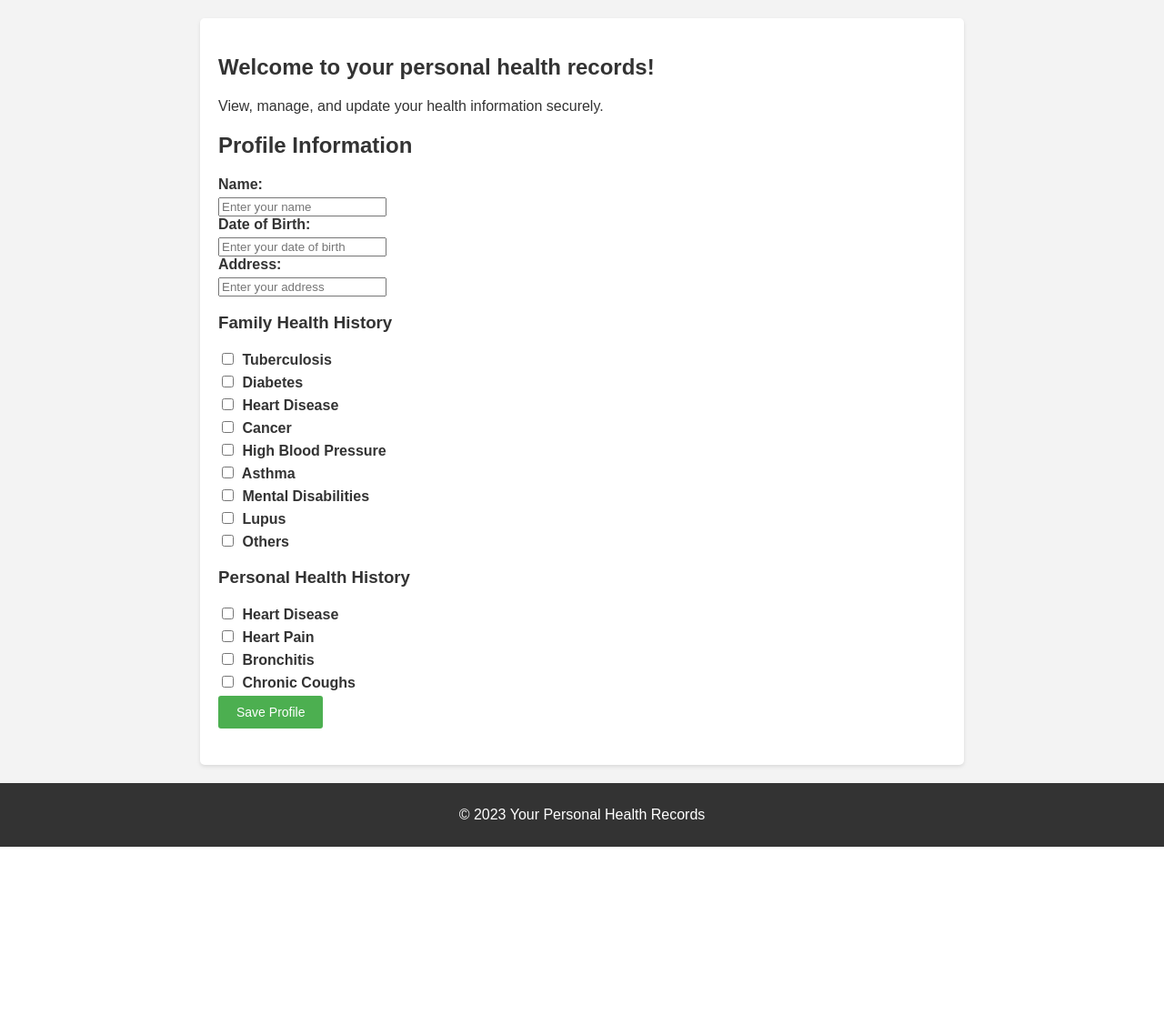
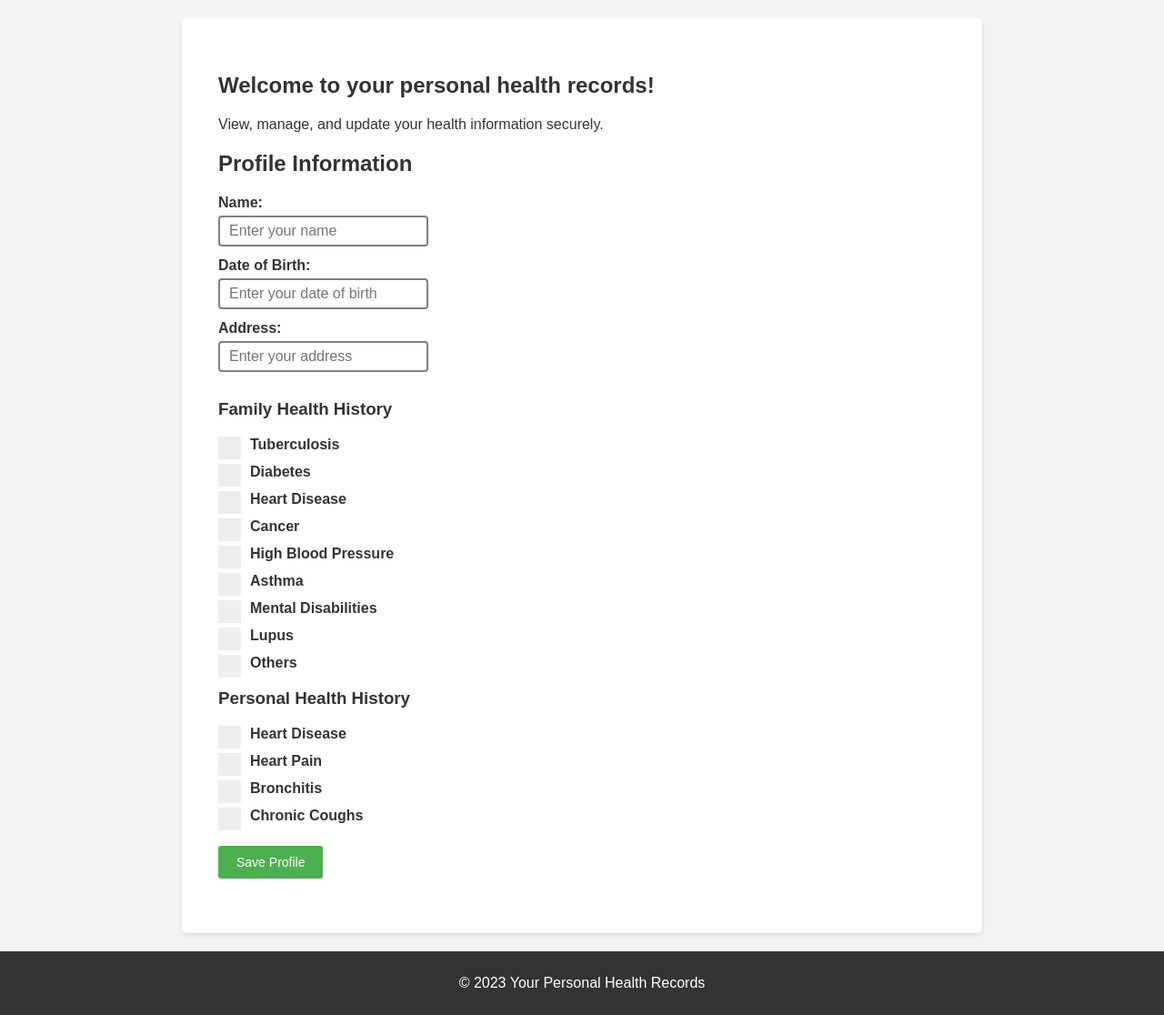
Before and after one commit to FelipeBragaUEA/Cryptermo, a Flask app: page / in a window 1280 px wide. Shown: the part 99-1215 px from the top of the page at 91% size. Before the commit the page ends 1030 px from the top, so only its background shows below. Run offline with Flask 3, Linux system fonts and the light colour scheme.

Commit message:
UI changes

```diff
--- a/templates/index.html
+++ b/templates/index.html
@@ -6,6 +6,7 @@
     body {
       background-color: #f3f3f3;
       color: #333;
+      font-size: medium;
       font-family: Arial, sans-serif;
       margin: 0;
       padding: 0;
@@ -43,7 +44,7 @@
     main {
       max-width: 800px;
       margin: 20px auto;
-      padding: 20px;
+      padding: 40px;
       background-color: #fff;
       border-radius: 5px;
       box-shadow: 0 2px 4px rgba(0, 0, 0, 0.1);
@@ -60,6 +61,7 @@
     label {
       display: block;
       margin-bottom: 5px;
+      font-size: medium;
       font-weight: bold;
     }
 
@@ -67,10 +69,83 @@
       margin-right: 5px;
     }
 
+    input[type=text] {
+      margin-bottom: 12px;
+      padding: 6px 10px;
+      border: 2px solid gray;
+      border-radius: 4px;
+      font-size: medium;
+    }
+
+    .container {
+      display: block;
+      position: relative;
+      padding-left: 35px;
+      margin-bottom: 12px;
+      cursor: pointer;
+      -webkit-user-select: none;
+      -moz-user-select: none;
+      -ms-user-select: none;
+      user-select: none;
+    }
+
+    .container input {
+      position: absolute;
+      opacity: 0;
+      cursor: pointer;
+      height: 0;
+      width: 0;
+    }
+
+    .checkmark {
+      position: absolute;
+      top: 0;
+      left: 0;
+      height: 25px;
+      width: 25px;
+      background-color: #eee;
+    }
+
+    /* On mouse-over, add a grey background color */
+    .container:hover input ~ .checkmark {
+      background-color: #ccc;
+    }
+
+    /* When the checkbox is checked, add a blue background */
+    .container input:checked ~ .checkmark {
+      background-color: #2196F3;
+    }
+
+    /* Create the checkmark/indicator (hidden when not checked) */
+    .checkmark:after {
+      content: "";
+      position: absolute;
+      display: none;
+    }
+
+    /* Show the checkmark when checked */
+    .container input:checked ~ .checkmark:after {
+      display: block;
+    }
+
+    /* Style the checkmark/indicator */
+    .container .checkmark:after {
+      left: 9px;
+      top: 5px;
+      width: 5px;
+      height: 10px;
+      border: solid white;
+      border-width: 0 3px 3px 0;
+      -webkit-transform: rotate(45deg);
+      -ms-transform: rotate(45deg);
+      transform: rotate(45deg);
+    }
+
     button {
       background-color: #4CAF50;
       color: #fff;
       border: none;
+      margin-top: 12px;
       padding: 10px 20px;
       text-align: center;
       text-decoration: none;
@@ -122,8 +197,6 @@
       <p>View, manage, and update your health information securely.</p>
     </section>
 
-
-
     <!-- Add more sections as needed for additional features or information -->
 
     <section>
@@ -139,21 +212,59 @@
         <input type="text" id="address" name="address" placeholder="Enter your address">
 
         <h3>Family Health History</h3>
-        <label><input type="checkbox" name="family-history" value="Tuberculosis"> Tuberculosis</label>
-        <label><input type="checkbox" name="family-history" value="Diabetes"> Diabetes</label>
-        <label><input type="checkbox" name="family-history" value="Heart Disease"> Heart Disease</label>
-        <label><input type="checkbox" name="family-history" value="Cancer"> Cancer</label>
-        <label><input type="checkbox" name="family-history" value="High Blood Pressure"> High Blood Pressure</label>
-        <label><input type="checkbox" name="family-history" value="Asthma"> Asthma</label>
-        <label><input type="checkbox" name="family-history" value="Mental Disabilities"> Mental Disabilities</label>
-        <label><input type="checkbox" name="family-history" value="Lupus"> Lupus</label>
-        <label><input type="checkbox" name="family-history" value="Others"> Others</label>
+        <label class="container">
+          <input type="checkbox" name="family-history" value="Tuberculosis"> Tuberculosis
+          <span class="checkmark"></span>
+        </label>
+        <label class="container">
+          <input type="checkbox" name="family-history" value="Diabetes"> Diabetes
+          <span class="checkmark"></span>
+        </label>
+        <label class="container">
+          <input type="checkbox" name="family-history" value="Heart Disease"> Heart Disease
+          <span class="checkmark"></span>
+        </label>
+        <label class="container">
+          <input type="checkbox" name="family-history" value="Cancer"> Cancer
+          <span class="checkmark"></span>
+        </label>
+        <label class="container">
+          <input type="checkbox" name="family-history" value="High Blood Pressure"> High Blood Pressure
+          <span class="checkmark"></span>
+        </label>
+        <label class="container">
+          <input type="checkbox" name="family-history" value="Asthma"> Asthma
+          <span class="checkmark"></span>
+        </label>
+        <label class="container">
+          <input type="checkbox" name="family-history" value="Mental Disabilities"> Mental Disabilities
+          <span class="checkmark"></span></label>
+        <label class="container">
+          <input type="checkbox" name="family-history" value="Lupus"> Lupus
+          <span class="checkmark"></span>
+        </label>
+        <label class="container">
+          <input type="checkbox" name="family-history" value="Others"> Others
+          <span class="checkmark"></span>
+        </label>
 
         <h3>Personal Health History</h3>
-        <label><input type="checkbox" name="personal-history" value="Heart Disease"> Heart Disease</label>
-        <label><input type="checkbox" name="personal-history" value="Heart Pain"> Heart Pain</label>
-        <label><input type="checkbox" name="personal-history" value="Bronchitis"> Bronchitis</label>
-        <label><input type="checkbox" name="personal-history" value="Chronic Coughs"> Chronic Coughs</label>
+        <label class="container">
+          <input type="checkbox" name="personal-history" value="Heart Disease"> Heart Disease
+          <span class="checkmark"></span>
+        </label>
+        <label class="container">
+          <input type="checkbox" name="personal-history" value="Heart Pain"> Heart Pain
+          <span class="checkmark"></span>
+        </label>
+        <label class="container">
+          <input type="checkbox" name="personal-history" value="Bronchitis"> Bronchitis
+          <span class="checkmark"></span>
+        </label>
+        <label class="container">
+          <input type="checkbox" name="personal-history" value="Chronic Coughs"> Chronic Coughs
+          <span class="checkmark"></span>
+        </label>
 
         <button type="submit">Save Profile</button>
       </form>
@@ -174,7 +285,12 @@
       var personalEventList = document.getElementById("personal-record-list");
       var listItem = document.createElement("li");
       listItem.innerText = personalEvent;
-      personalEventList.appendChild(listItem);
+      if (personalEventInput.value != "") {
+        personalEventList.appendChild(listItem);
+      } else {
+        var errorText = document.createElement("p")
+        p.innerText = "* Cannot insert empty event"
+      }
     }
 
     function addLabResult() {
```
Also changed, not shown: templates/lab_results.html (+27 -7 lines).
